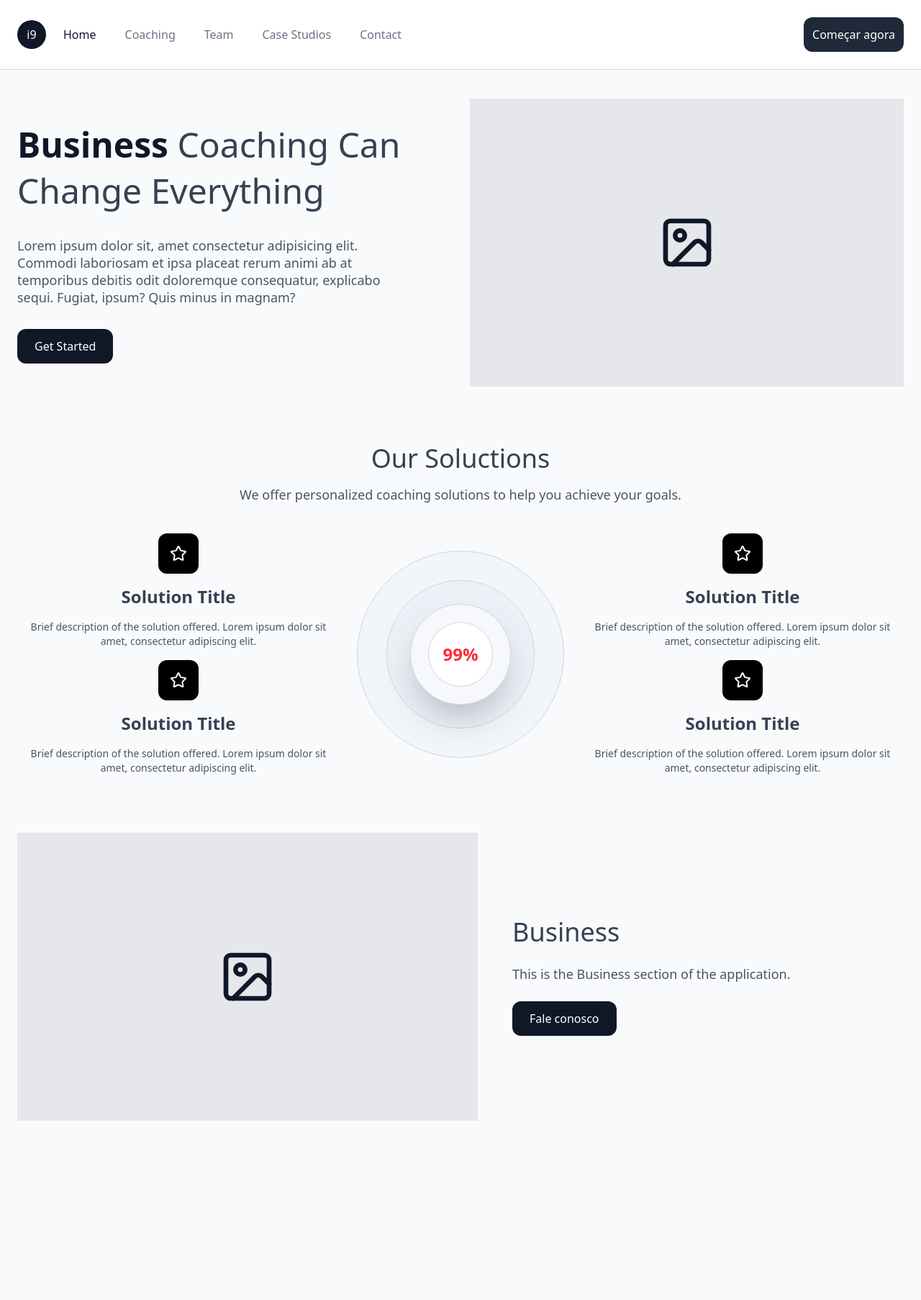
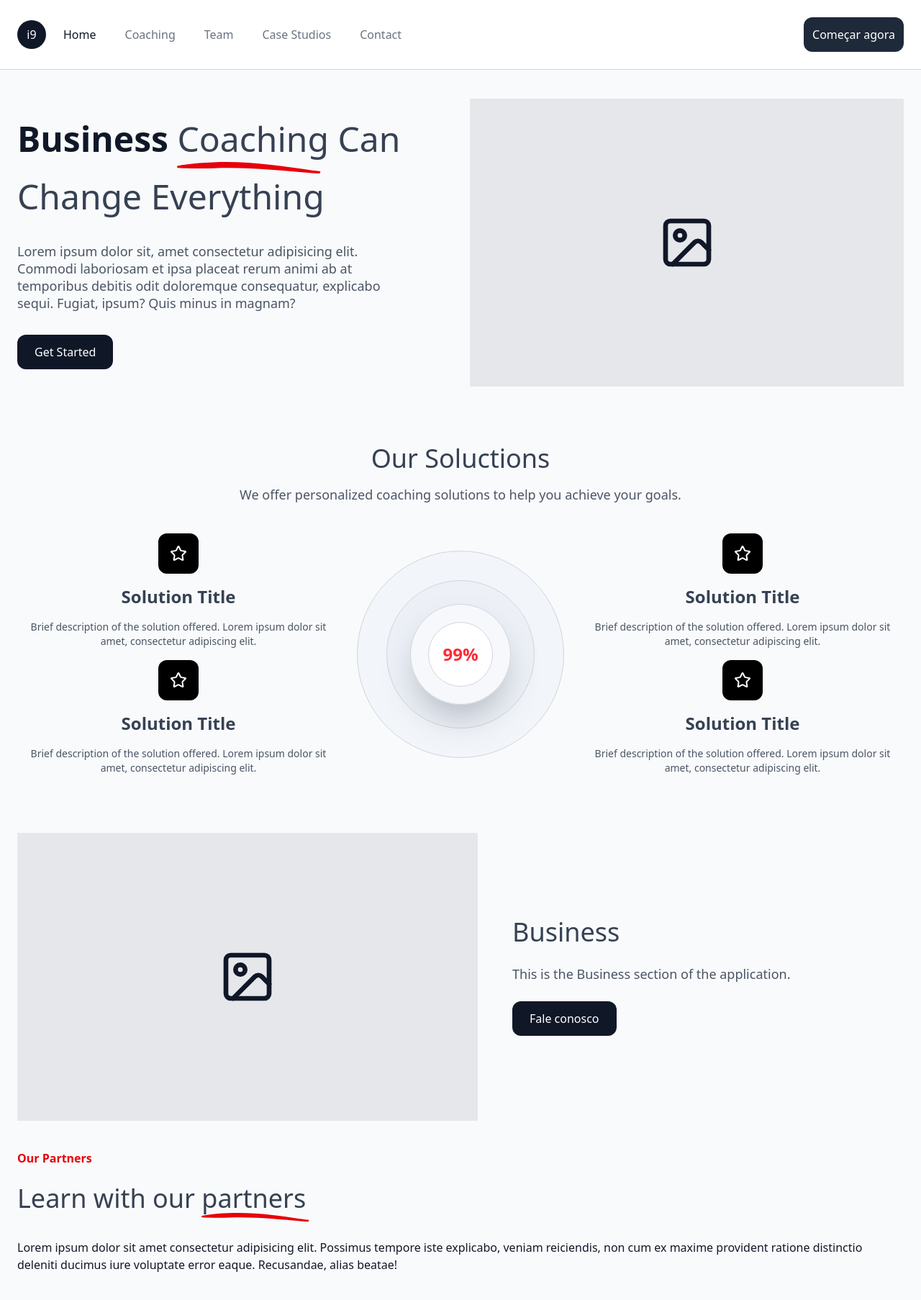
Before and after one commit to leonardo-costa-b/I9mkt, a Next.js app: page / in a window 1280 px wide. Shown: the top 1806 px of the page at 72% size. Before the commit the page ends 1557 px from the top, so only its background shows below. Built offline with nearby package versions, Linux system fonts and the light colour scheme.

Commit message:
feat: started our-partners session

```diff
--- a/src/app/(home)/page.tsx
+++ b/src/app/(home)/page.tsx
@@ -2,6 +2,7 @@ import { Header } from '@/components/header';
 
 import { BusinessSection } from './ui/business-section';
 import { HeroSection } from './ui/hero-section';
+import { OurPartners } from './ui/our-partners';
 import { SoluctionsSection } from './ui/solutions-section';
 
 export default function Home() {
@@ -13,6 +14,7 @@ export default function Home() {
                 <HeroSection />
                 <SoluctionsSection />
                 <BusinessSection />
+                <OurPartners />
             </main>
         </>
     );
--- a/src/app/(home)/ui/hero-section.tsx
+++ b/src/app/(home)/ui/hero-section.tsx
@@ -1,11 +1,15 @@
 import { Image as ImageIcon } from 'lucide-react';
+import Image from 'next/image';
 
 export function HeroSection() {
     return (
         <section className="flex items-center justify-between gap-10 max-lg:flex-col-reverse max-lg:gap-6 lg:gap-6">
             <div className="px-6 lg:w-1/2">
                 <h2 className="leading-16 text-gray-700 capitalize max-lg:text-3xl max-lg:leading-10 lg:text-5xl">
-                    <span className="font-bold text-gray-900">Business</span> <span>Coaching</span>{' '}
+                    <span className="font-bold text-gray-900">Business</span>{' '}
+                    <span className="inline-flex flex-col">
+                        Coaching <Image src="/line.svg" alt="line" width={200} height={2} />
+                    </span>{' '}
                     can change Everything
                 </h2>
 
--- /dev/null
+++ b/src/app/(home)/ui/our-partners.tsx
@@ -0,0 +1,25 @@
+import Image from 'next/image';
+
+export function OurPartners() {
+    return (
+        <section className="mx-auto max-w-7xl px-6 py-10 lg:px-6">
+            <div className="">
+                <h3 className="font-semibold text-red-600">Our Partners</h3>
+                <h2 className="py-6 text-4xl text-gray-700">
+                    Learn with our{' '}
+                    <span className="inline-flex flex-col">
+                        partners <Image src="/line.svg" alt="line" width={150} height={5} />
+                    </span>
+                </h2>
+                <p>
+                    Lorem ipsum dolor sit amet consectetur adipisicing elit. Possimus tempore iste
+                    explicabo, veniam reiciendis, non cum ex maxime provident ratione distinctio
+                    deleniti ducimus iure voluptate error eaque. Recusandae, alias beatae!
+                </p>
+            </div>
+            <div className="grid grid-cols-2 items-center gap-8 sm:grid-cols-3 lg:grid-cols-6">
+                {/* <Image src="https://placeholder" /> */}
+            </div>
+        </section>
+    );
+}
```
Also changed, not shown: public/line.svg (added).
